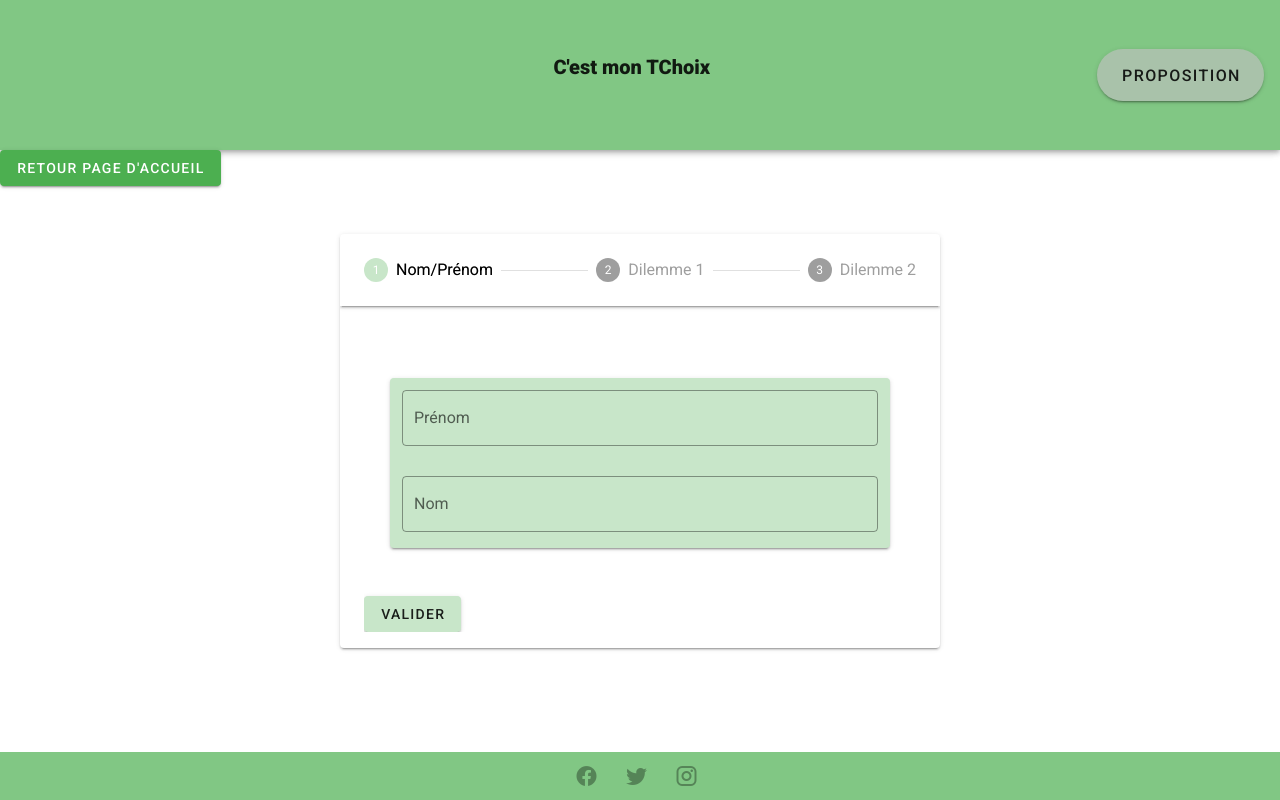
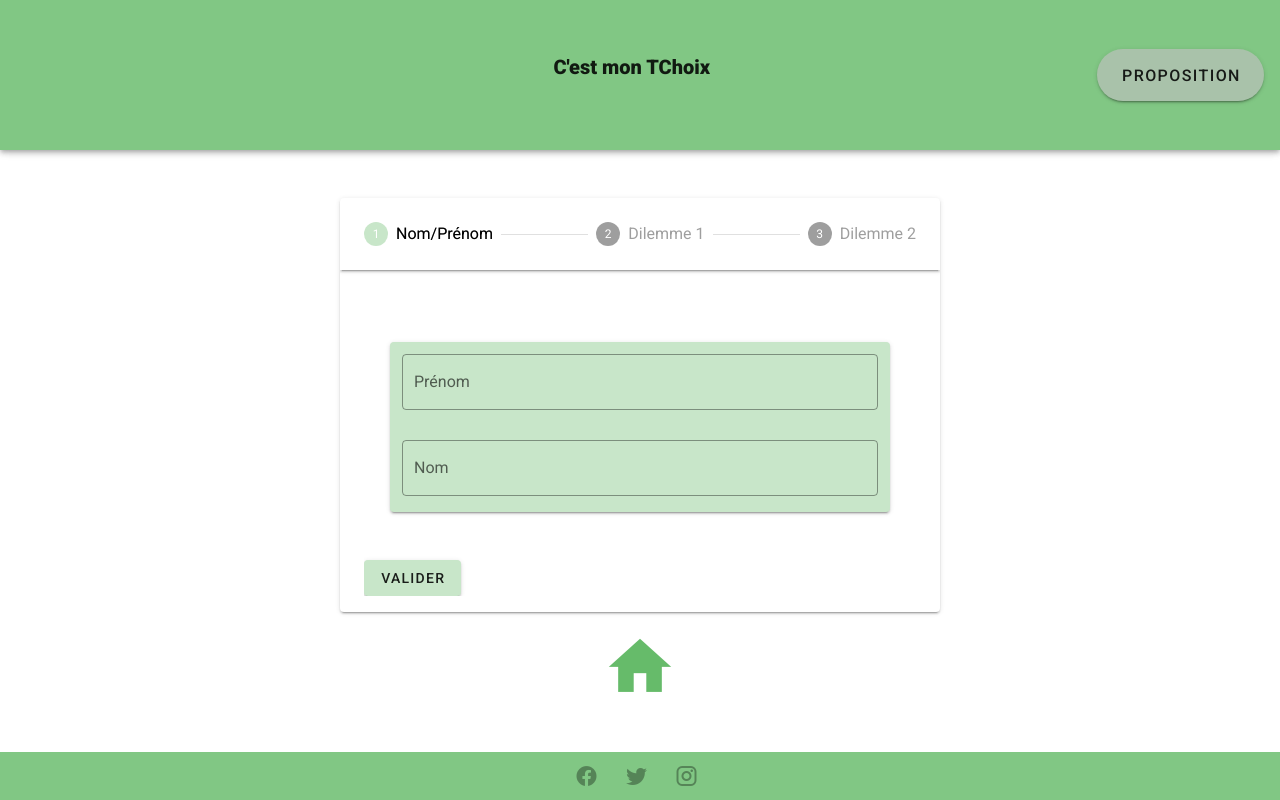
Before and after one commit to Emmakki/C-est_mon_TChoix, a Vue app: page /propos in a window 1280 px wide. Built offline with nearby package versions, Linux system fonts and the light colour scheme.

Commit message:
bouton home

```diff
--- a/src/views/ProposView.vue
+++ b/src/views/ProposView.vue
@@ -1,6 +1,6 @@
 <template>
 <div>
-<v-btn color="success">Retour page d'accueil</v-btn>
+
   <v-stepper v-model="e1"
   width="600px"
   class="mx-auto my-12"
@@ -38,8 +38,9 @@
           class="mx-auto my-12"
           color="green lighten-4"
           height="170px"
-          width="500">   <v-form>
-    <v-container>
+          width="500">
+          <v-form>
+            <v-container>
 
           <v-text-field
             v-model="first"
@@ -73,9 +74,7 @@
           height="200px"
         ><v-form v-model="valid">
                 <v-container>
-
-
-                      <v-textarea
+      <v-textarea
       background-color="green lighten-4"
       color="black"
       label="Proposition n°1"
@@ -128,7 +127,16 @@
       </v-stepper-content>
     </v-stepper-items>
   </v-stepper>
+  <v-row
+    align="center"
+    justify="space-around"
+  >
+   <v-btn to="/" icon  color="green lighten-1">
+    <v-icon size="75px">mdi-home</v-icon>
+  </v-btn>
+  </v-row>
 </div>
+
 </template>
 
 <script>
```
